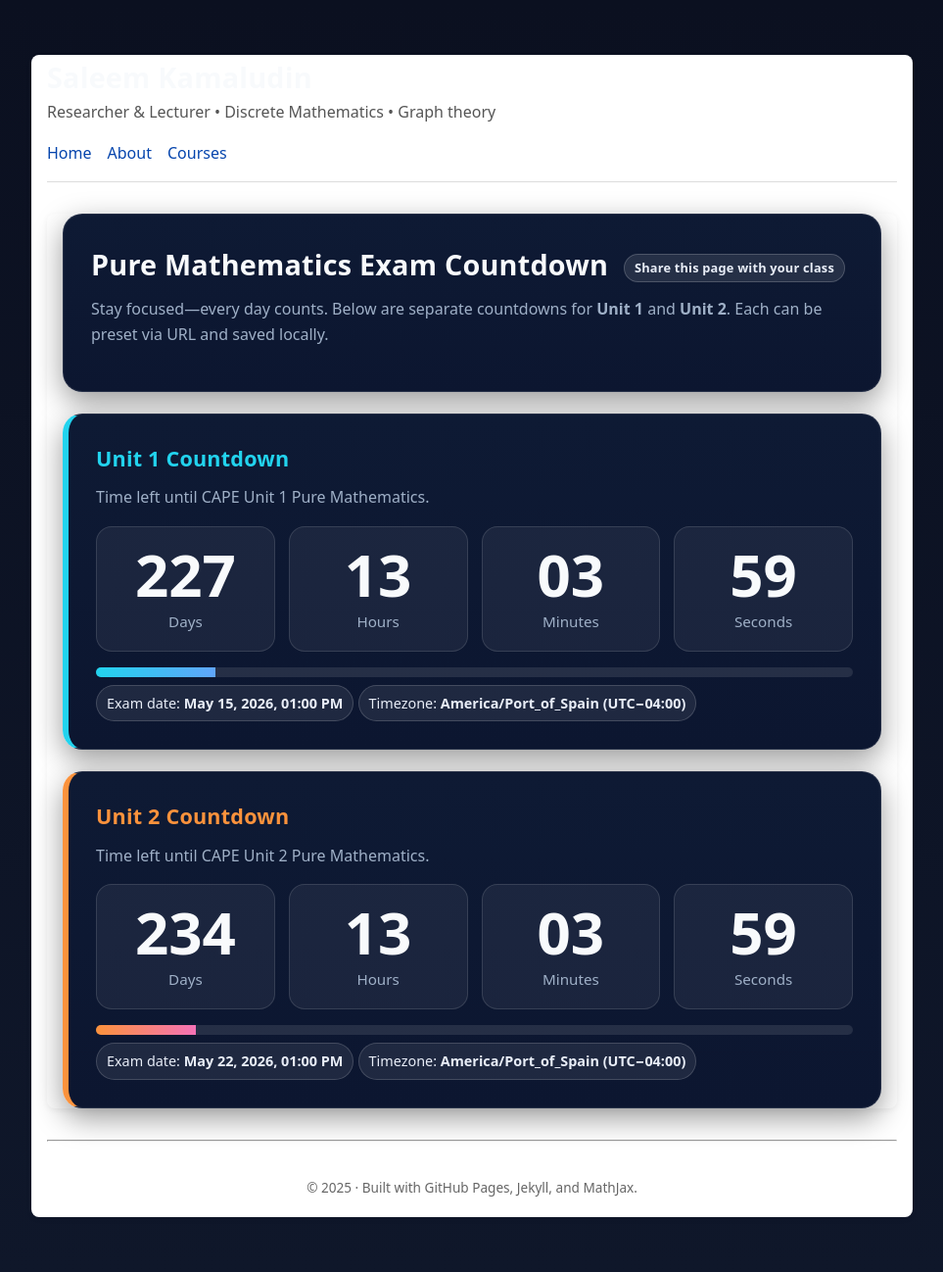
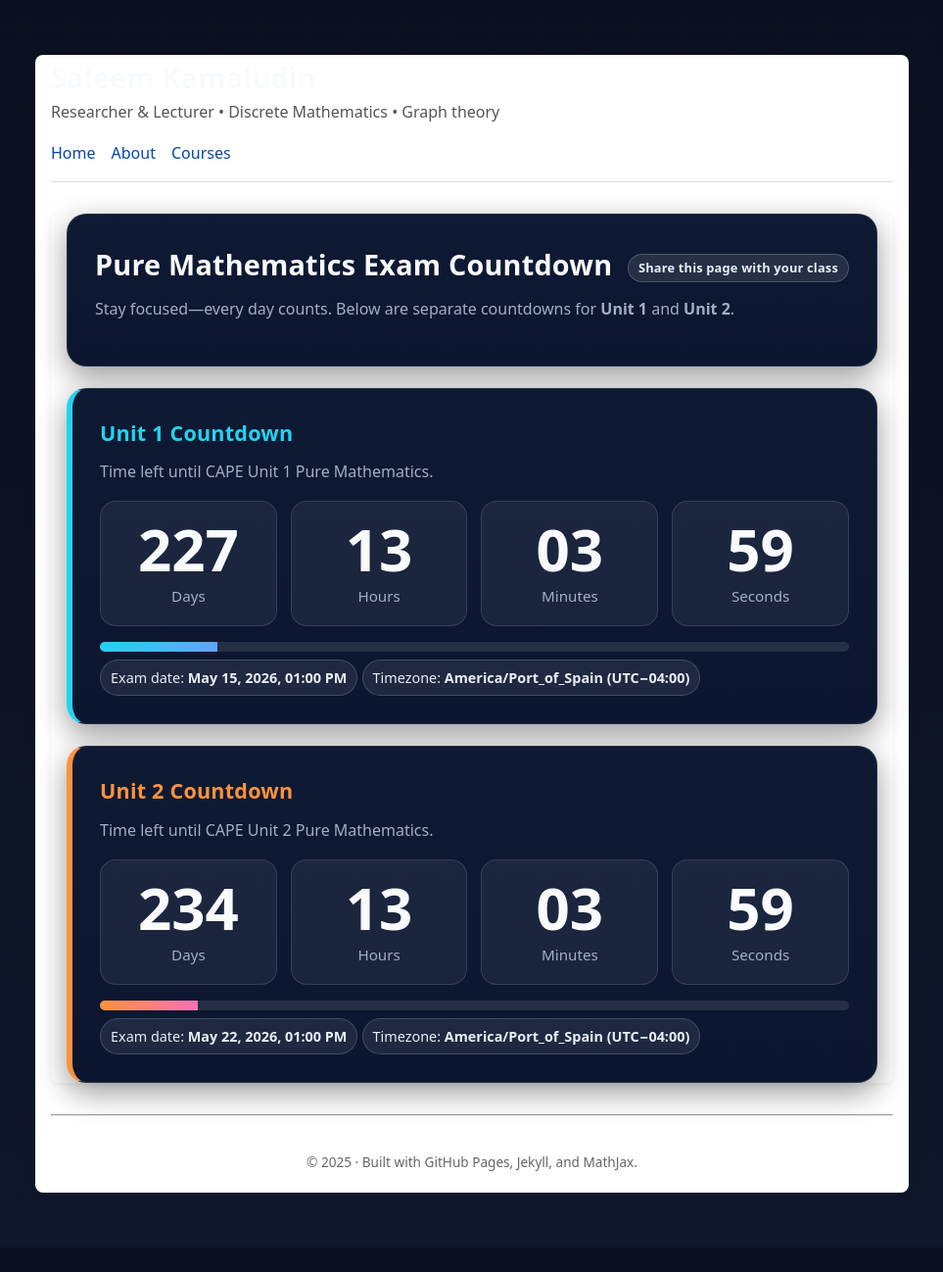
Before and after one commit to SaleemKamaludin/SaleemKamaludin.github.io, a Jekyll site: the page built from countdown/pure-math/index.html, in a window 1280 px wide. Shown: the whole page at 98% size, without its empty margins (158-1121 px from the left). Built offline with Jekyll 4.4.1, drawn with Linux system fonts in a browser that asks for light colours; after the commit the page ends 1273 px from its top, so only the background shows below that.

Commit message:
Update index.html

```diff
--- a/countdown/pure-math/index.html
+++ b/countdown/pure-math/index.html
@@ -60,7 +60,7 @@ title: Pure Mathematics Exam Countdown
   <main class="wrap">
     <div class="card">
       <h1>Pure Mathematics Exam Countdown <span class="badge">Share this page with your class</span></h1>
-      <p class="sub">Stay focused—every day counts. Below are separate countdowns for <strong>Unit 1</strong> and <strong>Unit 2</strong>. Each can be preset via URL and saved locally.</p>
+      <p class="sub">Stay focused—every day counts. Below are separate countdowns for <strong>Unit 1</strong> and <strong>Unit 2</strong>.</p>
     </div>
 
     <section class="stack">
```
